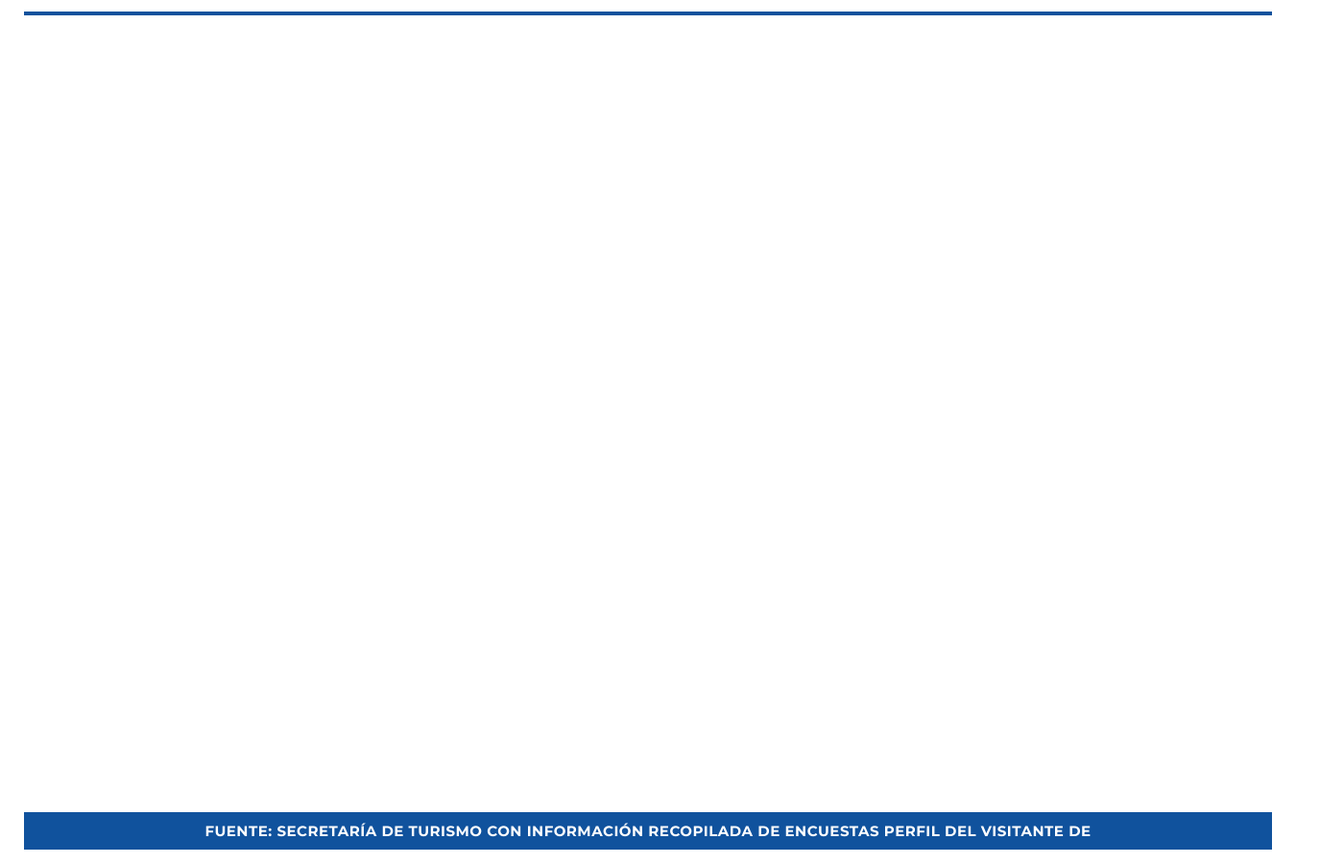
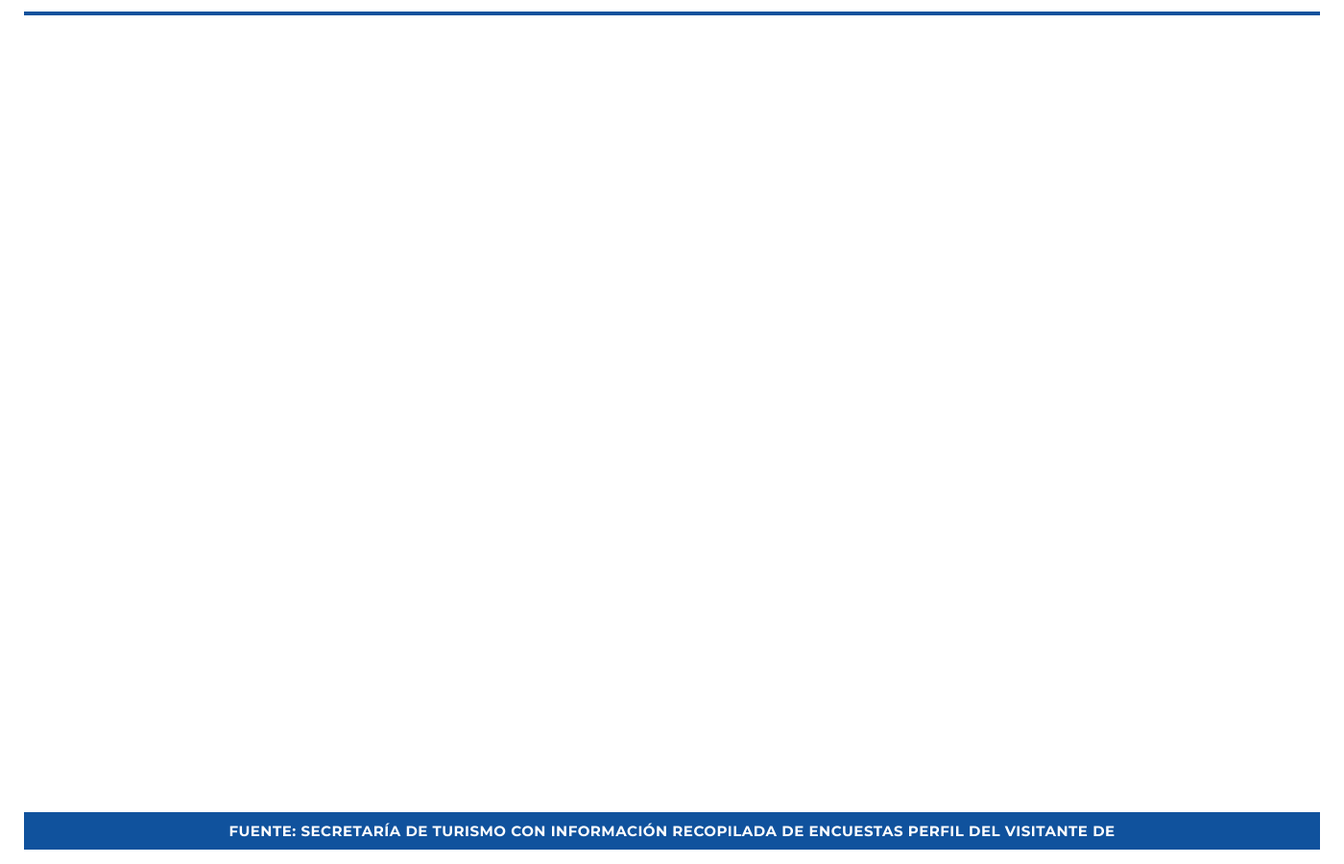
Before and after one commit to lau1609/infografiaPV, a Python web app: template templates/base.html in a window 1400 px wide. Shown: the part 204-1104 px from the top of the page at 96% size. Run offline with Jinja, Linux system fonts and the light colour scheme; the template is opened without the code that fills it, so the values that code supplies are empty.

Commit message:
Update base.html

```diff
--- a/templates/base.html
+++ b/templates/base.html
@@ -15,7 +15,7 @@
         body {
             font-family: 'Montserrat', sans-serif;
             background: #ffffff;
-            width: 1350px;
+            width: 1400px;
             padding: 15px 25px;
             color: #515457;
             display: flex;
```
